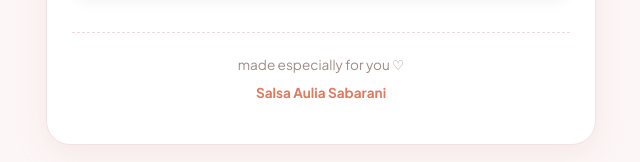
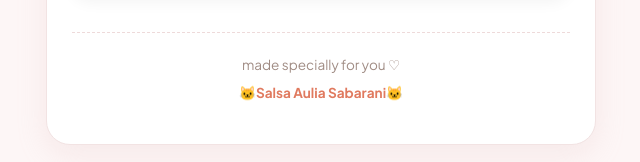
Before and after one commit to Dyxzi17/ayangku-ucing-birthday, a plain HTML site: page index.html in a window 1280 px wide. Shown: the part 4744-4906 px from the top of the page, 319-959 px from the left. Drawn offline with Linux system fonts and the light colour scheme.

Commit message:
Update footer text and add cat emojis

```diff
--- a/index.html
+++ b/index.html
@@ -246,8 +246,8 @@
 
         <!-- FOOTER -->
         <footer>
-            <p>made especially for you ♡</p>
-            <p class="name">Salsa Aulia Sabarani</p>
+            <p>made specially for you ♡</p>
+            <p class="name">🐱Salsa Aulia Sabarani🐱</p>
         </footer>
     </main>
 
```
